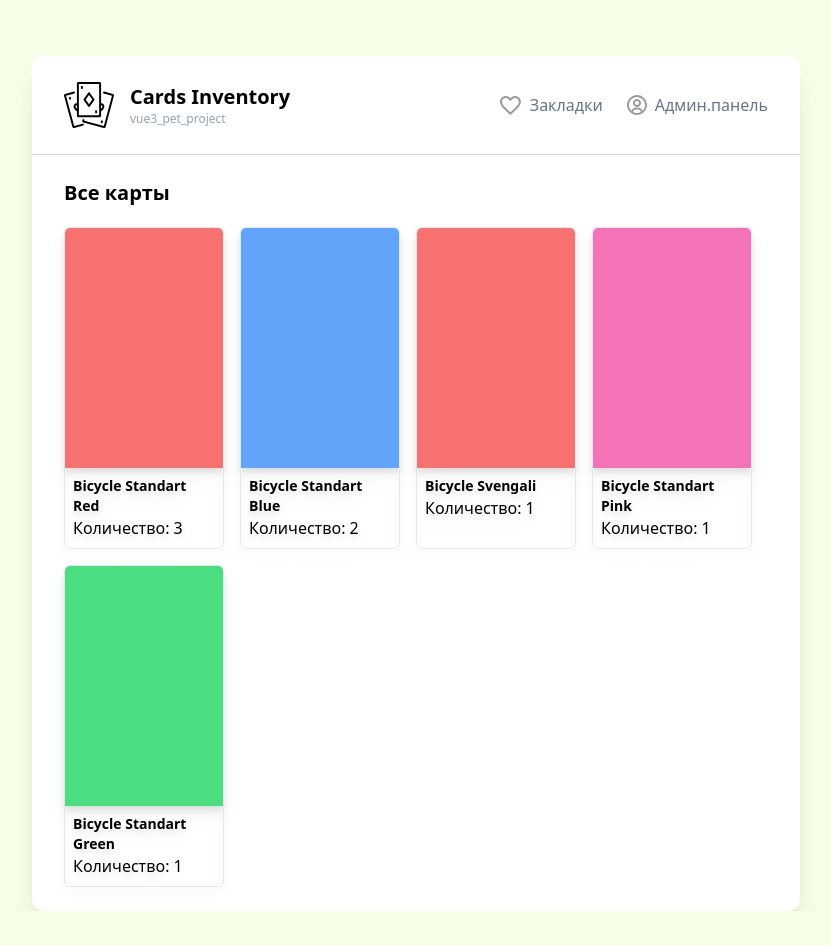
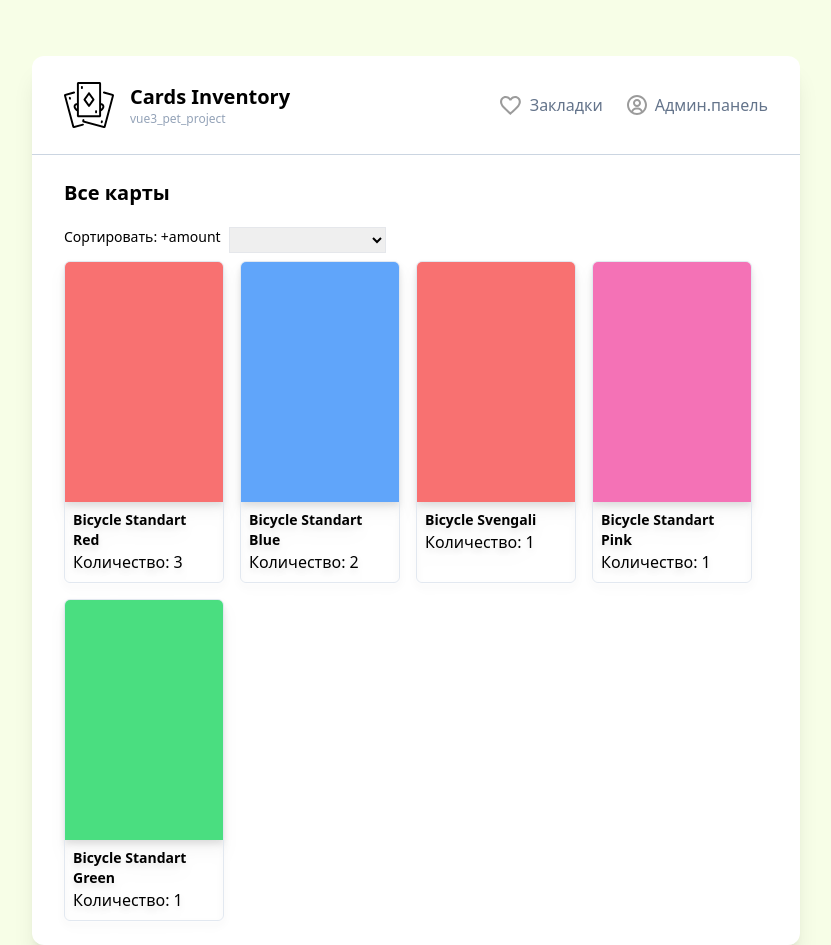
Before and after one commit to invinsible/cards-inventory, a Vue app: page / in a window 1280 px wide. Shown: the whole page, without its empty margins (224-1055 px from the left). Before the commit the page ends 911 px from the top, so only its background shows below. Built offline with nearby package versions, Linux system fonts and the light colour scheme; the HTML template or start-up script is replaced by a standard one.

Commit message:
PP-06: feat: Создан компонет Sorting

```diff
--- a/package.json
+++ b/package.json
@@ -11,7 +11,8 @@
     "format": "prettier --write src/"
   },
   "dependencies": {
-    "vue": "^3.4.21"
+    "vue": "^3.4.21",
+    "vue-router": "^4.3.2"
   },
   "devDependencies": {
     "@rushstack/eslint-patch": "^1.8.0",
--- a/src/components/TheMain.vue
+++ b/src/components/TheMain.vue
@@ -1,10 +1,13 @@
 <script setup>
 import CardsList from './cards/cardsList/CardsList.vue';
+import Sorting from './sorting/Sorting.vue';
+import { mockupCards } from '@/const/mockupCards';
 </script>
 
 <template>
   <main class="px-8 py-6">
     <h1 class="font-bold text-xl mb-5">Все карты</h1>
-    <CardsList />
+    <Sorting />
+    <CardsList :decks="mockupCards" />
   </main>
 </template>
--- /dev/null
+++ b/src/components/UI/CustomSelect/CustomSelect.vue
@@ -0,0 +1,16 @@
+<script setup>
+defineProps(['options', 'modelValue']);
+const emit = defineEmits(['update:modelValue']);
+</script>
+
+<template>
+  <select
+    class="border"
+    :value="modelValue"
+    @change="emit('update:modelValue', $event.target.value)"
+  >
+    <option v-for="element in options" :key="element.id" :value="element.value">
+      {{ element.name }}
+    </option>
+  </select>
+</template>
--- a/src/components/cards/cardsList/CardsList.vue
+++ b/src/components/cards/cardsList/CardsList.vue
@@ -1,10 +1,10 @@
 <script setup>
 import Deck from '../deck/Deck.vue';
-import { mockupCards } from '@/const/mockupCards';
+defineProps(['decks']);
 </script>
 
 <template>
   <div class="flex items-top gap-4 flex-wrap">
-    <Deck v-for="deck in mockupCards" :key="deck.id" :deck="deck" />
+    <Deck v-for="deck in decks" :key="deck.id" :deck="deck" />
   </div>
 </template>
--- /dev/null
+++ b/src/components/sorting/Sorting.vue
@@ -0,0 +1,25 @@
+<script setup>
+import { ref } from 'vue';
+// import { useRoute } from 'vue-router';
+import { sortingList } from '@/const/sorting';
+import CustomSelect from '../UI/CustomSelect/CustomSelect.vue';
+
+const currentSort = ref('+amount');
+// const route = useRoute();
+
+function setSort(value) {
+  console.log(value);
+}
+</script>
+
+<template>
+  <div class="flex items-top mb-2">
+    <p class="text-sm mr-2">Сортировать: {{ currentSort }}</p>
+    <CustomSelect :options="sortingList" @update:modelValue="setSort" />
+    <!-- <input
+      @input="(event) => (testModel = event.target.value)"
+      :value="testModel"
+      class="border"
+    /> -->
+  </div>
+</template>
--- /dev/null
+++ b/src/const/sorting.js
@@ -0,0 +1,12 @@
+export const sortingList = [
+  {
+    id: 1,
+    name: 'Сначала больше',
+    value: '+amount'
+  },
+  {
+    id: 2,
+    name: 'Сначала меньше',
+    value: '-amount'
+  }
+];
```
Also changed, not shown: 1 other file (tests, documents, lock files or other folders).
